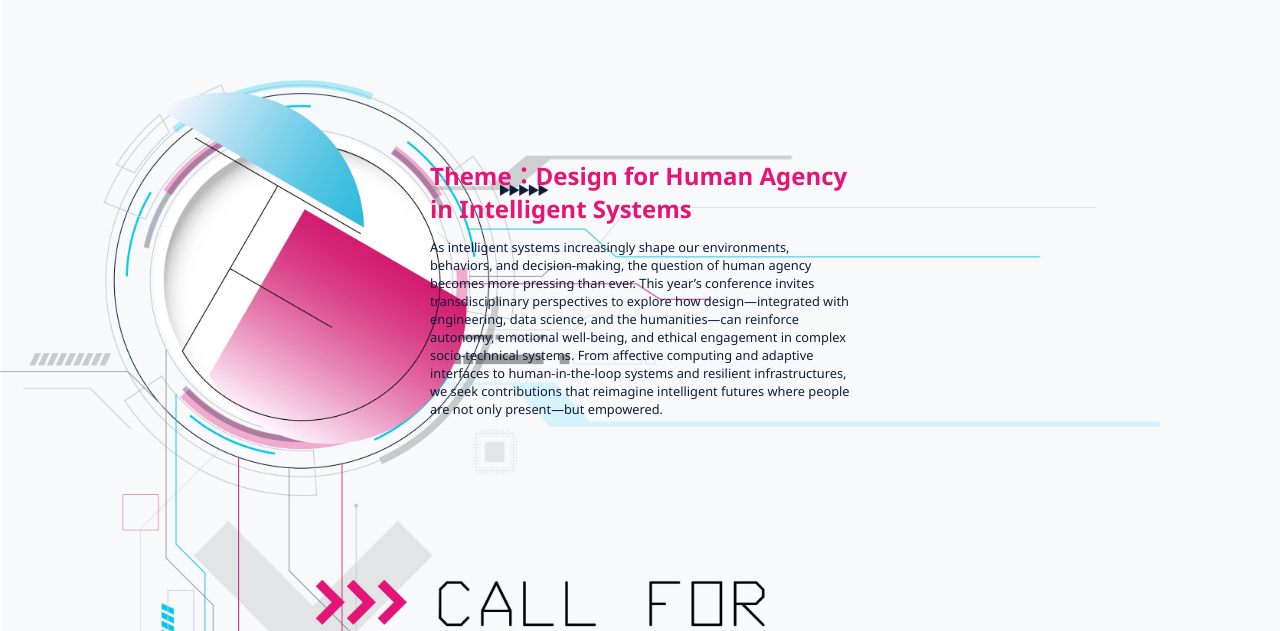
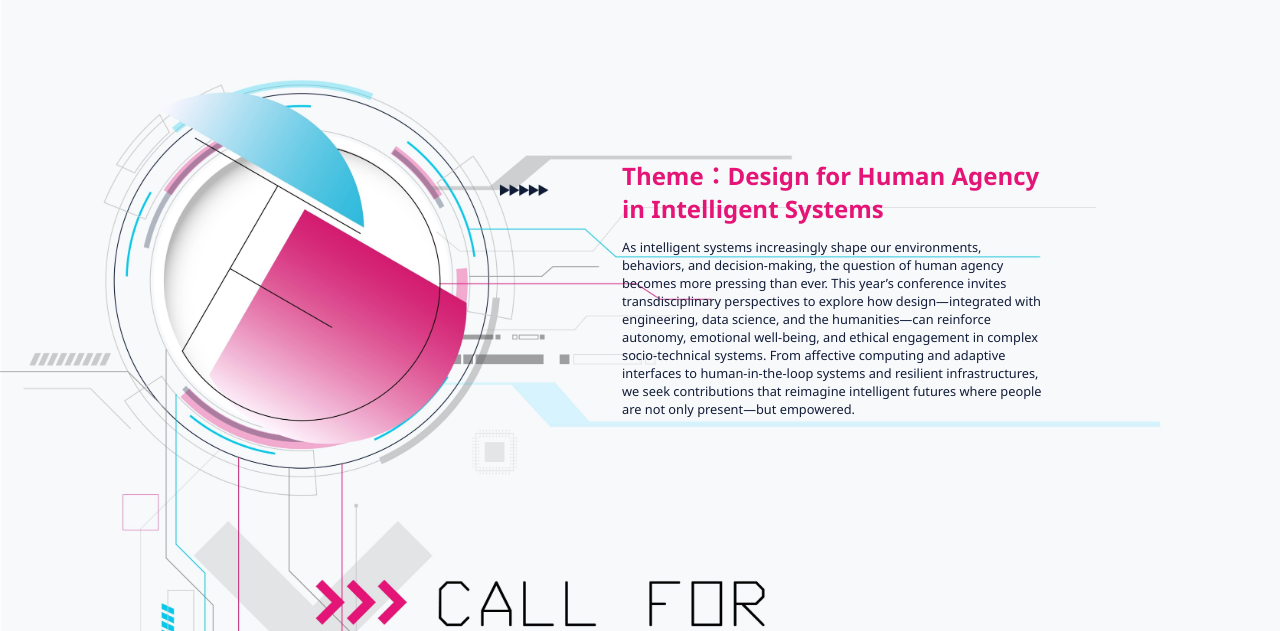
Before and after one commit to TE2026/website, a plain HTML site: page index.html in a window 1280 px wide. Shown: the part 552-1183 px from the top of the page. Drawn offline with Linux system fonts and the light colour scheme.

Commit message:
Update index.html

```diff
--- a/index.html
+++ b/index.html
@@ -92,7 +92,7 @@
     .theme-block {
       position: absolute;
       top: 11%;
-      left: 50%;
+      left: 65%;
       transform: translateX(-50%);
       text-align: left;
       color: var(--color-primary-dark);
```
